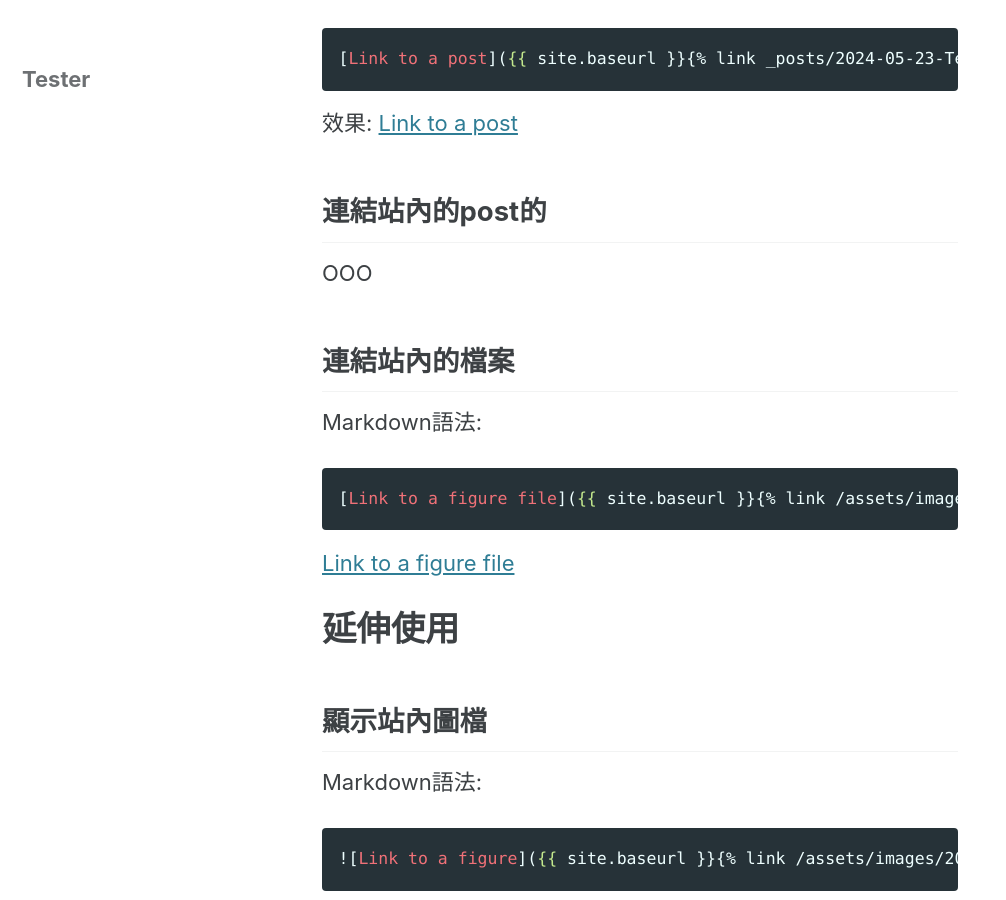
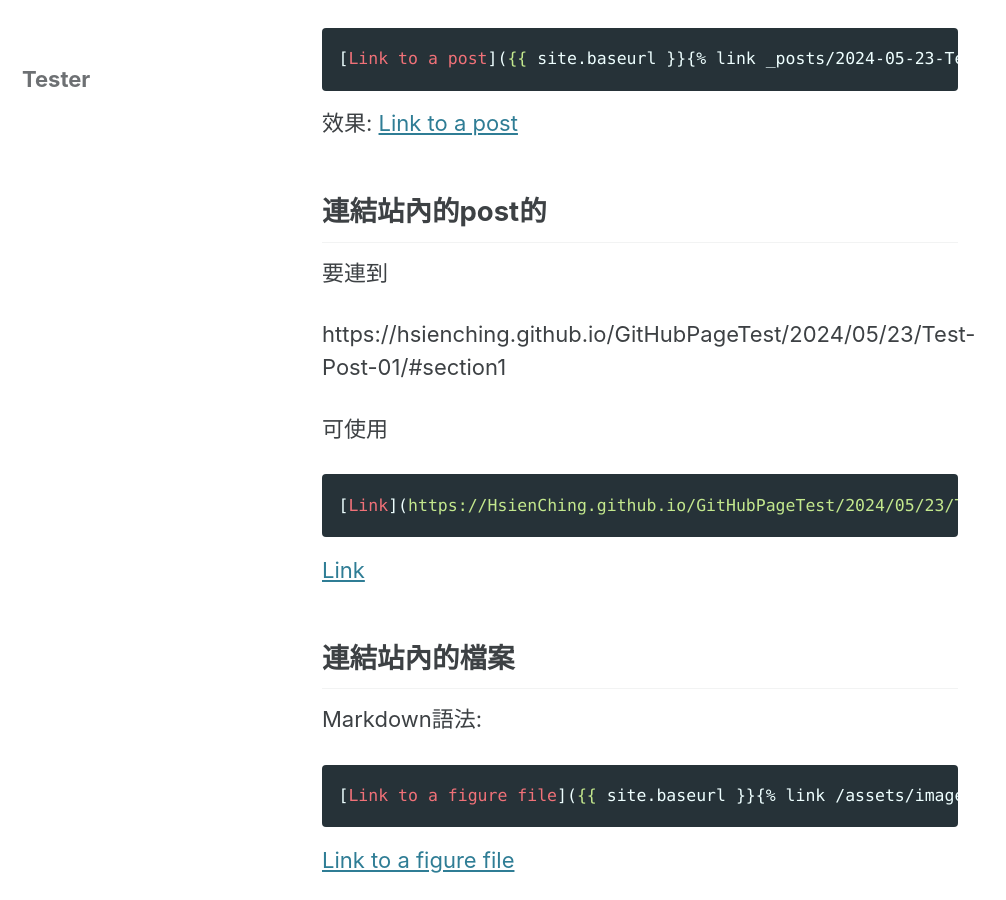
Before and after one commit to HsienChing/GitHubPageTest, a Jekyll site: the page built from _posts/2024-05-23-Test-Post-03.md, in a window 1280 px wide and 900 px high, scrolled down 2285 px. Shown: the whole window, without its empty margins (0-1006 px from the left). Built offline with Jekyll 4.4.1, drawn with Linux system fonts in a browser that asks for light colours; cached includes are drawn as plain includes.

Commit message:
Update post

````diff
--- a/_posts/2024-05-23-Test-Post-03.md
+++ b/_posts/2024-05-23-Test-Post-03.md
@@ -92,7 +92,21 @@ Markdown語法:
 
 ## 連結站內的post的
 
-OOO
+要連到
+
+https://hsienching.github.io/GitHubPageTest/2024/05/23/Test-Post-01/#section1
+
+可使用
+```markdown
+[Link]({{ site.url }}{{ site.baseurl }}/2024/05/23/Test-Post-01/#section1)
+```
+
+[Link]({{ site.url }}{{ site.baseurl }}/2024/05/23/Test-Post-01/#section1)
+
+
+
+
+
 
 
 ## 連結站內的檔案
````
